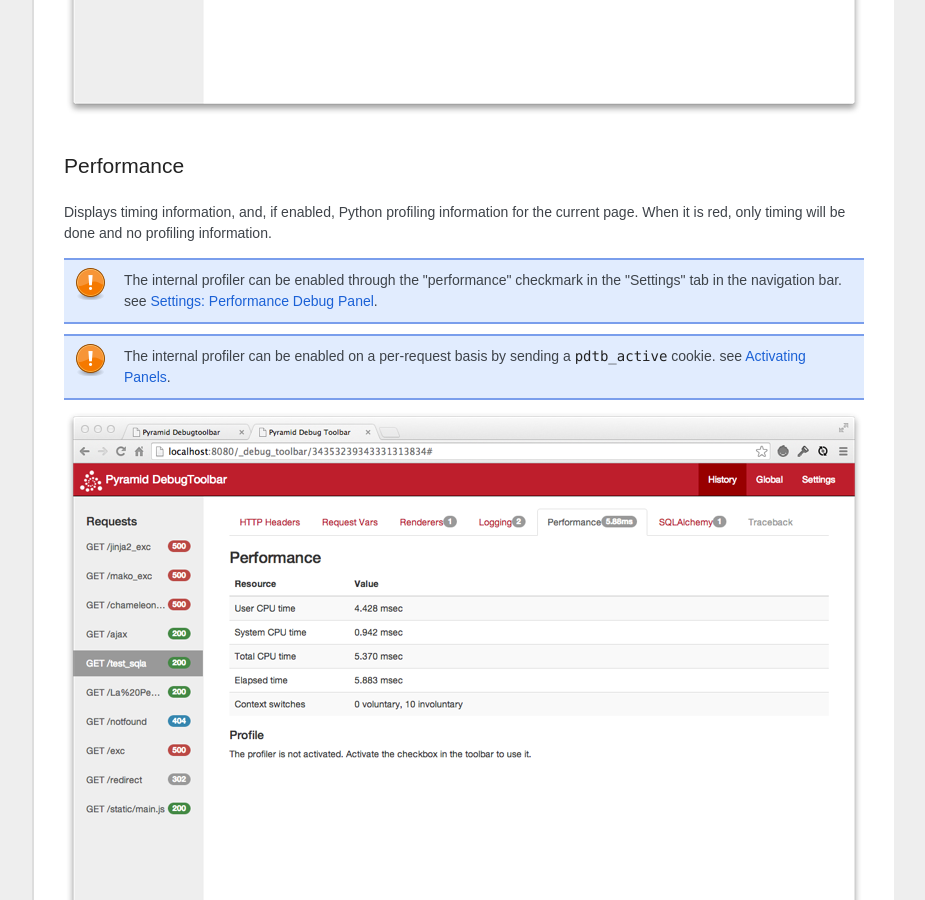
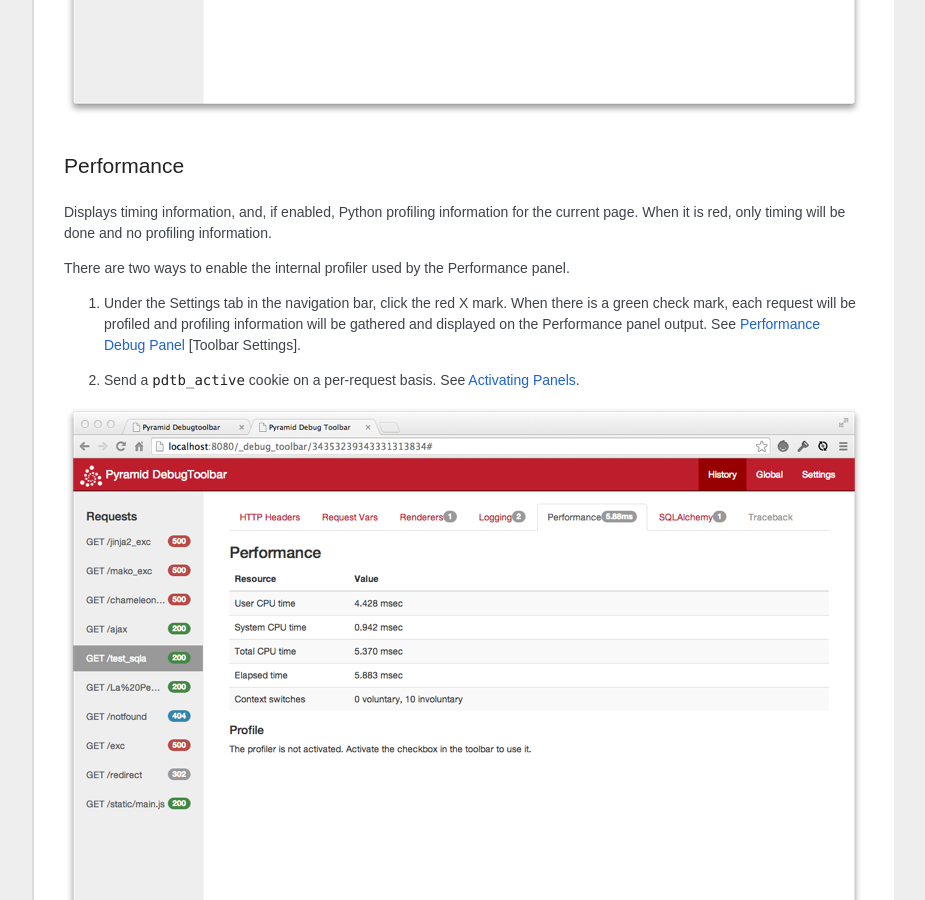
Before and after one commit to Pylons/pyramid_debugtoolbar, a Sphinx documentation site: the page built from docs/index.rst, in a window 1280 px wide and 900 px high, scrolled down 11234 px. Shown: the whole window, without its empty margins (198-1123 px from the left). Built offline with Sphinx 7.4.7, drawn with Linux system fonts in a browser that asks for light colours; some web fonts are replaced; some of the changed text lies outside the part shown.

```diff
--- a/docs/index.rst
+++ b/docs/index.rst
@@ -395,9 +395,8 @@ Displays your Pyramid application's deployment settings, i.e., ``registry.settin
 
 .. seealso::
 
-   The toolbar offers a `Settings` "tab" in the navigation bar
-   (see :ref:`toolbar_settings`), which is distinct from this `Settings`
-   "panel".
+    For realtime customization of the toolbar and its panels, use the :guilabel:`Settings` *tab* in the navigation bar.
+    See :ref:`toolbar_settings`.
 
 .. image:: settings.png
 
@@ -439,16 +438,15 @@ Displays timing information, and, if enabled, Python profiling information
 for the current page.  When it is red, only timing will be done and
 no profiling information.
 
-.. note::
+There are two ways to enable the internal profiler used by the
+:guilabel:`Performance` panel.
 
-   The internal profiler can be enabled through the "performance" checkmark
-   in the "Settings" tab in the navigation bar. see
-   :ref:`toolbar_settings_performance`.
+#.  Under the :guilabel:`Settings` tab in the navigation bar, click the red :guilabel:`X` mark.
+    When there is a green :guilabel:`check` mark, each request will be profiled and profiling information will be gathered and displayed on the :guilabel:`Performance` panel output.
+    See :ref:`toolbar_settings_performance` [:guilabel:`Toolbar Settings`].
 
-.. note::
-
-   The internal profiler can be enabled on a per-request basis by sending a
-   ``pdtb_active`` cookie. see :ref:`activating_panels`.
+#.  Send a ``pdtb_active`` cookie on a per-request basis.
+    See :ref:`activating_panels`.
 
 .. image:: performance.png
 
@@ -502,15 +500,14 @@ panels.
 
 .. seealso::
 
-   This refers to the toolbar's `Settings` "tab" in the navigation bar, which is
-   distinct from the `Settings` "panel" (see :ref:`panel_settings`).
+   To display your Pyramid application's settings, see :ref:`panel_settings` [:guilabel:`Panels`].
 
 .. image:: toolbar_settings.png
 
 .. _toolbar_settings_performance:
 
-Settings: Performance Debug Panel
-~~~~~~~~~~~~~~~~~~~~~~~~~~~~~~~~~
+Performance Debug Panel
+~~~~~~~~~~~~~~~~~~~~~~~
 
 An internal profiler can be enabled through the "performance" checkmark in the
 `Settings` tab in the navigation bar. When the checkbox is green, the request
@@ -518,10 +515,10 @@ will be profiled and profiling information will be gathered and displayed on the
 An internal profiler can be enabled under the :guilabel:`Settings` tab in the navigation bar.
 Click the red :guilabel:`X` mark to enable the profiler.
 When the mark is a green :guilabel:`check`, the request will be profiled and profiling information will be gathered and displayed on the :guilabel:`Performance` panel output.
-See :ref:`panel_performance`.
+See :ref:`panel_performance` [:guilabel:`Panels`].
 
-Settings: Request Hostname
-~~~~~~~~~~~~~~~~~~~~~~~~~~
+Request Hostname
+~~~~~~~~~~~~~~~~
 
 Some Pyramid applications will exist on multiple hosts. To aid in debugging
 these applications, you can enable the ``hostname`` to appear on mouseover
```
